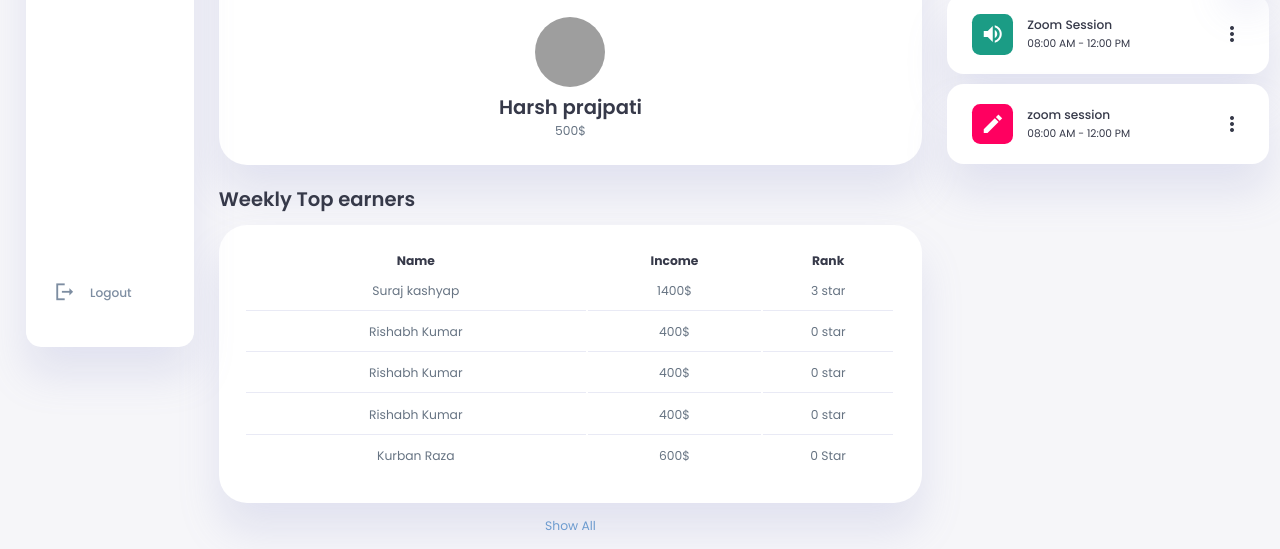
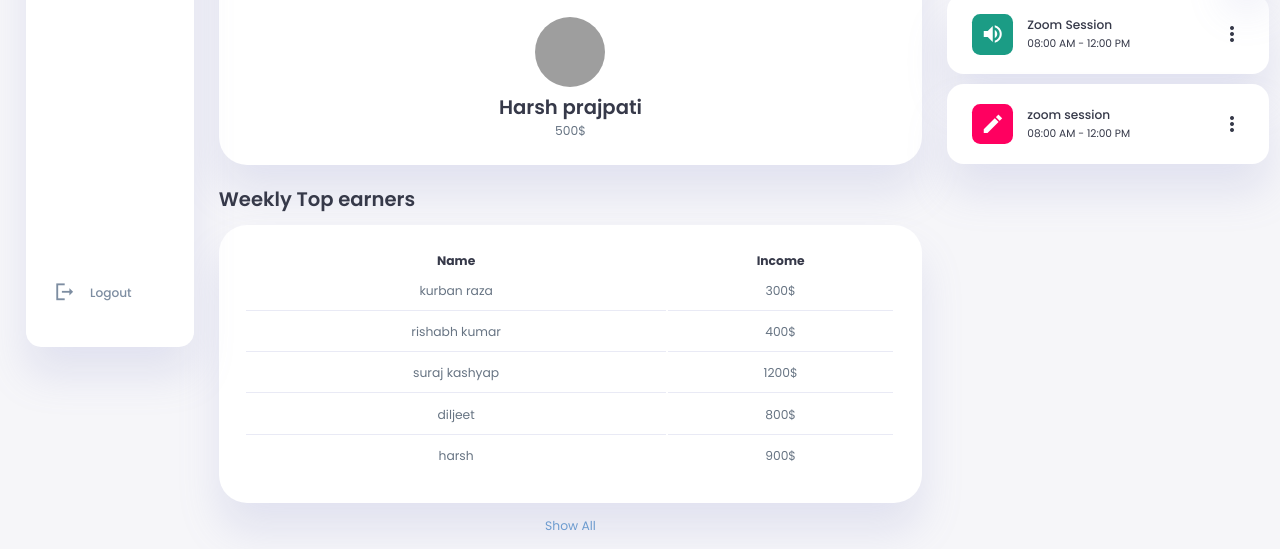
Before and after one commit to Fronixplayers/fronixbot, a plain HTML site: page indexd.html in a window 1280 px wide. Shown: the part 428-977 px from the top of the page. Drawn offline with Linux system fonts and the light colour scheme; grey boxes are pictures that could not be loaded.

Commit message:
Add files via upload

```diff
--- a/indexd.html
+++ b/indexd.html
@@ -165,7 +165,6 @@
                         <tr>
                             <th>Name</th>
                             <th>Income</th>
-                            <th>Rank</th>
                             <th></th>
                         </tr>
                     </thead>
--- a/indexd.js
+++ b/indexd.js
@@ -22,7 +22,7 @@ darkMode.addEventListener('click', () => {
 Orders.forEach(order => {
     const tr = document.createElement('tr');
     const trContent = `
-        <td>${order.productName}</td>
+
         <td>${order.productNumber}</td>
         <td>${order.paymentStatus}</td>
         <td class="${order.status === 'Declined' ? 'danger' : order.status === 'Pending' ? 'warning' : 'primary'}">${order.status}</td>
--- a/orders.js
+++ b/orders.js
@@ -1,32 +1,32 @@
 const Orders = [
     {
-        productName: 'Suraj kashyap',
-        productNumber: '1400$',
-        paymentStatus: '3 star',
+
+        productNumber: 'kurban raza',
+        paymentStatus: '300$',
         status: ''
     },
     {
-        productName: 'Rishabh Kumar',
-        productNumber: '400$',
-        paymentStatus: '0 star',
+
+        productNumber: 'rishabh kumar',
+        paymentStatus: '400$',
         status: ''
     },
     {
-        productName: 'Rishabh Kumar',
-        productNumber: '400$',
-        paymentStatus: '0 star',
+
+        productNumber: 'suraj kashyap',
+        paymentStatus: '1200$',
         status: ''
     },
     {
-        productName: 'Rishabh Kumar',
-        productNumber: '400$',
-        paymentStatus: '0 star',
+
+        productNumber: 'diljeet',
+        paymentStatus: '800$',
         status: ''
     },
     {
-        productName: 'Kurban Raza',
-        productNumber: '600$',
-        paymentStatus: '0 Star',
+
+        productNumber: 'harsh',
+        paymentStatus: '900$',
         status: ''
     },
 ]
```
